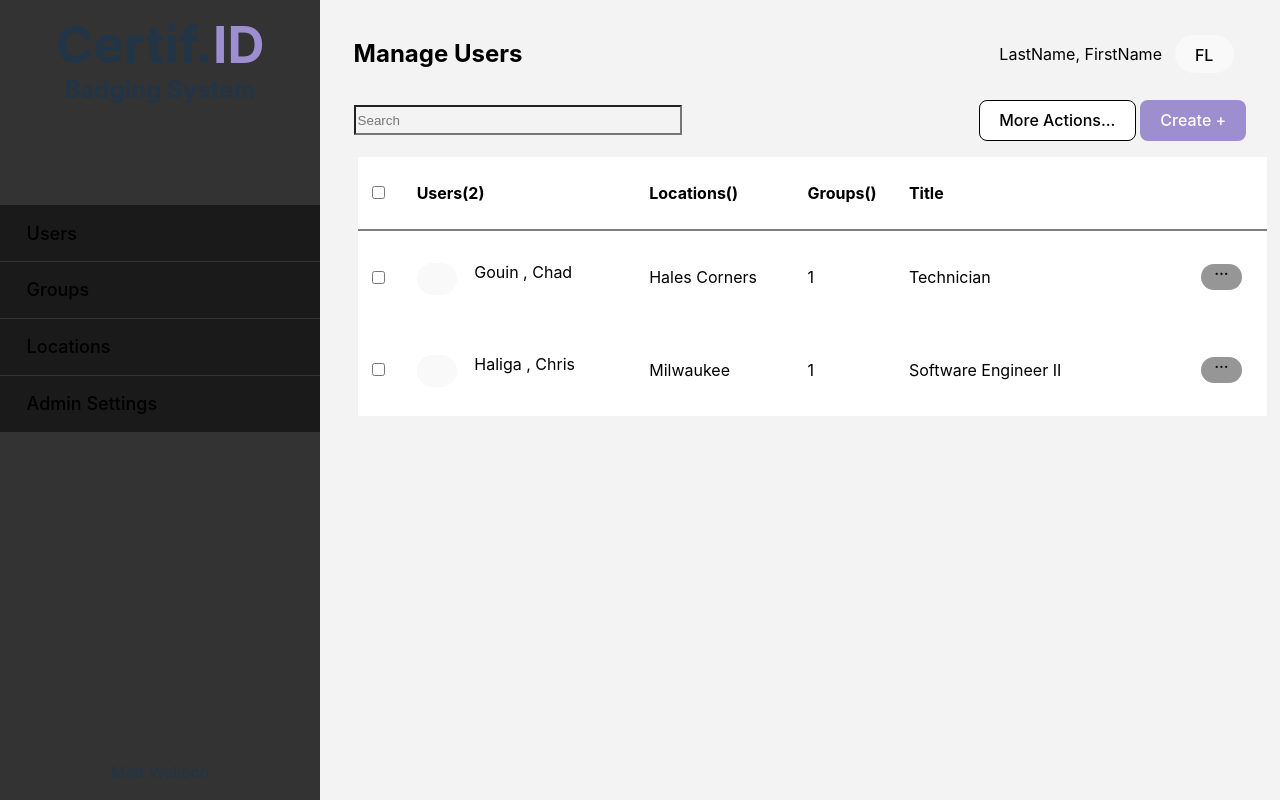
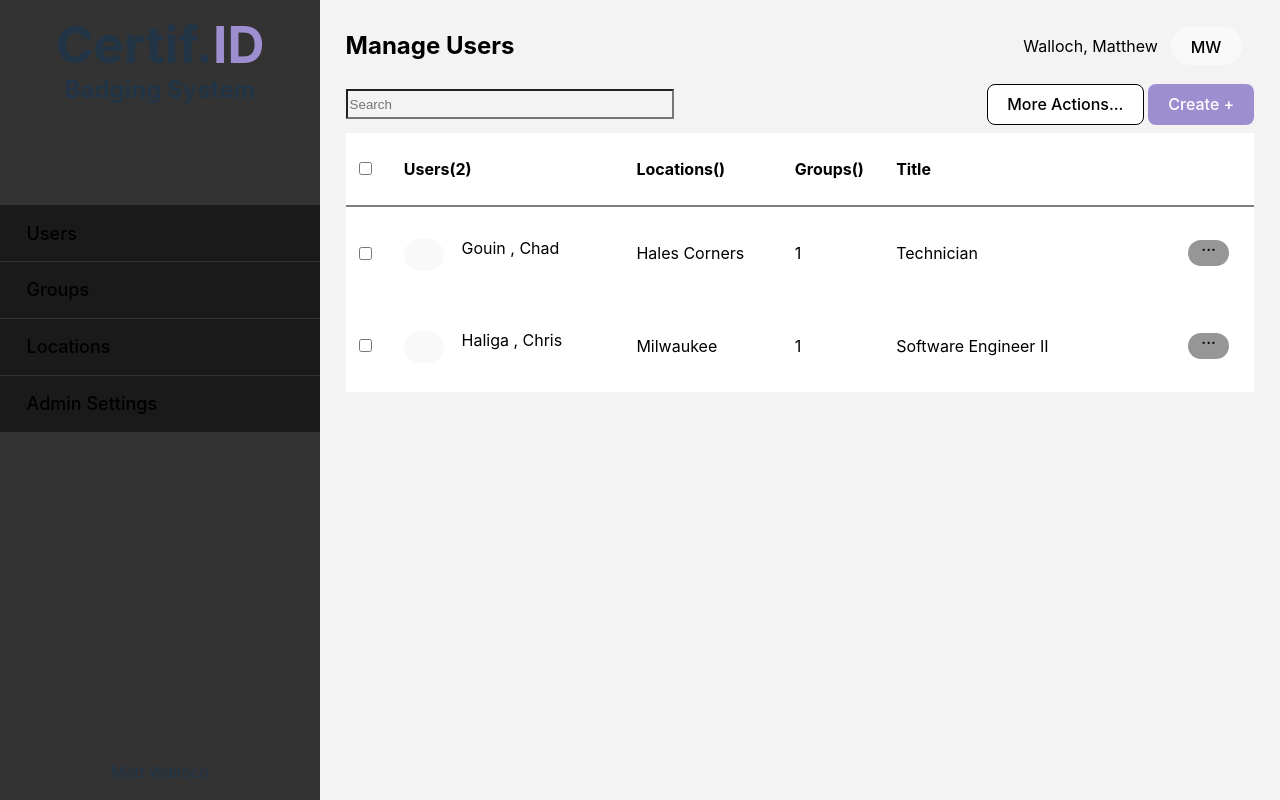
Before and after one commit to WallochMatt/CertifID, a Svelte app in the folder Frontend/: page / in a window 1280 px wide. Built offline with nearby package versions, Linux system fonts and the light colour scheme.

Commit message:
feat: Added preperations for signed in users + minor adjustments to table

```diff
--- a/Frontend/src/App.svelte
+++ b/Frontend/src/App.svelte
@@ -25,6 +25,15 @@
     "Locations" : LocationsPage,
     "Admin Settings" : AdminSettingsPage,
   }
+
+  // Users should have a picture property, defaulted to using their initials?
+  let currentUser = {
+        "firstName" : "Matthew",
+        "lastName" : "Walloch",
+        "location" : "South Milwaukee",
+        "group" : 2,
+        "title" : "Software Engineer",
+    }
 
 </script>
 
@@ -54,8 +63,8 @@
         <div class="header-across">
           <h2>Manage {selectedManager}</h2>
           <div class="header-id">
-            <p>LastName, FirstName</p>
-            <button class="current-user-pic">FL</button>
+            <p>{currentUser.lastName}, {currentUser.firstName}</p>
+            <button class="current-user-pic">{currentUser.firstName[0]}{currentUser.lastName[0]}</button>
           </div>
         </div>
 
--- a/Frontend/src/app.css
+++ b/Frontend/src/app.css
@@ -139,7 +139,7 @@ button:focus-visible {
     flex-direction: row;
     align-items: center;
     justify-content: space-between;
-    margin: 1vh; /* Not sure about this */
+    margin: 0;
 }
 
 .header-id{
--- a/Frontend/src/lib/pages/UsersPage.svelte
+++ b/Frontend/src/lib/pages/UsersPage.svelte
@@ -93,7 +93,6 @@
         border-collapse: collapse;
         width: 100%;
         color: black;
-        margin: 0 1vw;
     }
 
     div{
```
